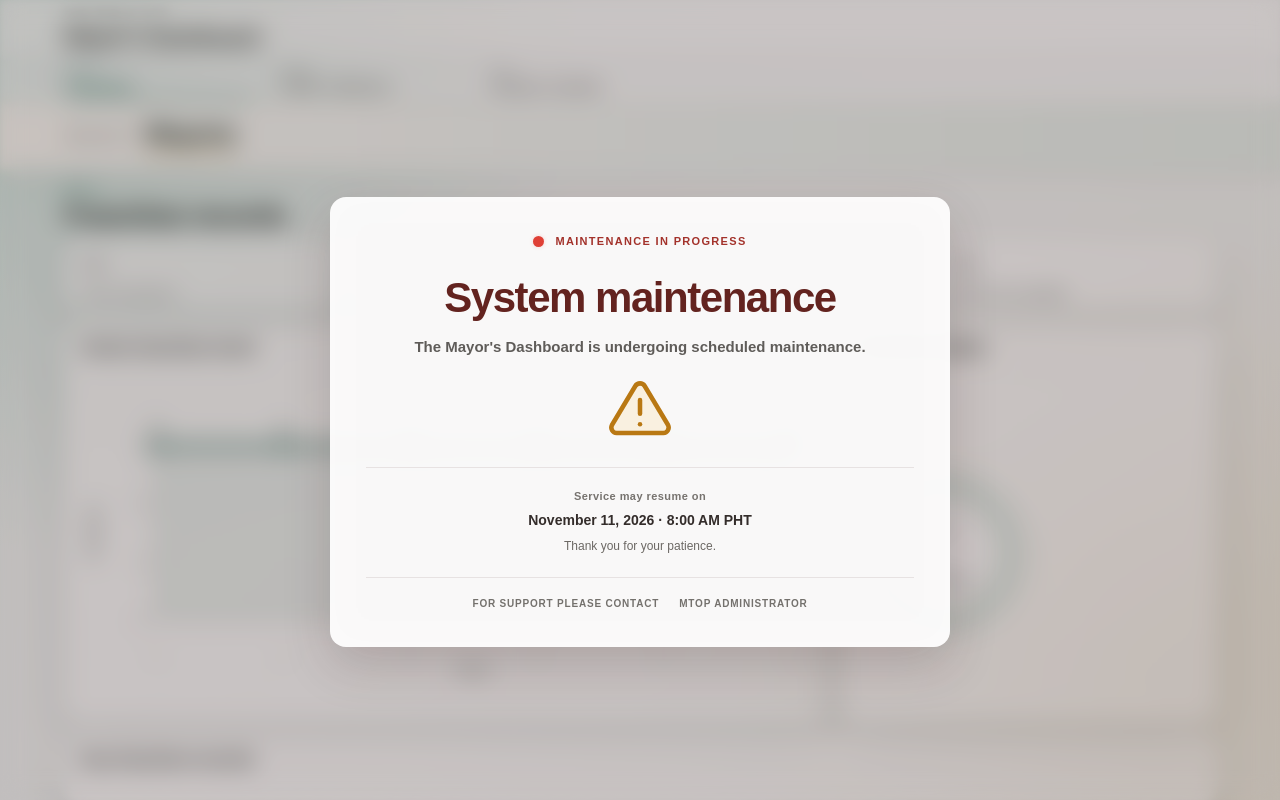
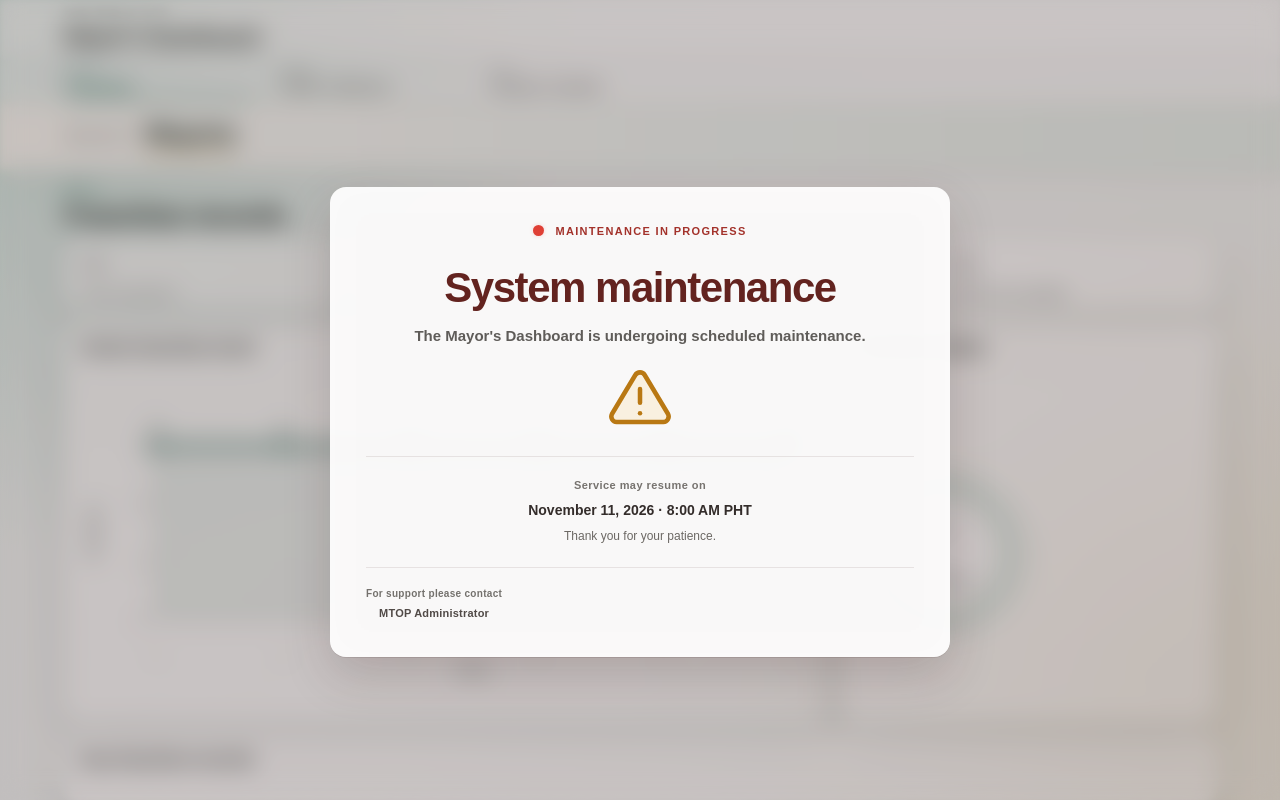
Before and after one commit to SPC-BPLO/mayors-dashboard, a Next.js app: page / in a window 1280 px wide. Built offline with nearby package versions, Linux system fonts and the light colour scheme.

Commit message:
refine maintenance support contact

```diff
--- a/app/globals.css
+++ b/app/globals.css
@@ -86,7 +86,7 @@ footer{font-size:11px}
 .maintenanceNotice{position:relative;width:min(620px,100%);overflow:hidden;padding:36px;color:#241b1a;background:rgba(255,255,255,.94);border:0;border-radius:16px;box-shadow:0 18px 48px rgba(55,27,25,.18);text-align:center;backdrop-filter:blur(18px);-webkit-backdrop-filter:blur(18px)}.maintenanceNotice>*{position:relative;z-index:1}
 .maintenanceIllustration{display:grid;place-items:center;width:72px;height:68px;margin:18px auto 0}.maintenanceWarningIcon{display:block;width:66px;height:66px;color:#b97813;stroke:currentColor;stroke-linecap:round;stroke-linejoin:round;stroke-width:1.65}.maintenanceWarningIcon path:first-child{fill:rgba(246,201,101,.16)}
 .maintenanceStatus{display:flex;align-items:center;gap:11px;color:#a3322b;font-size:11px;font-weight:800;letter-spacing:.12em;text-transform:uppercase}.maintenanceStatus i{position:relative;flex:0 0 11px;width:11px;height:11px;background:#df3f35;border-radius:50%;box-shadow:0 0 8px rgba(223,63,53,.65);animation:maintenanceHeartbeat 1.55s ease-in-out infinite;transform:translateZ(0);will-change:transform,box-shadow}.maintenanceStatus i::before{position:absolute;inset:-6px;border:2px solid rgba(223,63,53,.6);border-radius:50%;content:"";animation:maintenanceGlow 1.55s ease-out infinite;pointer-events:none;will-change:transform,opacity}
-.maintenanceHeader{display:flex;align-items:center;justify-content:center;flex-direction:column;gap:10px}.maintenanceBrand{color:#6f7572;font-size:10px;font-weight:800;letter-spacing:.13em;text-transform:uppercase}.maintenanceCopy{max-width:520px;margin:26px auto 0}.maintenanceNotice h1{color:#63231f;font-size:clamp(30px,4vw,42px);line-height:1.08;letter-spacing:-.035em}.maintenanceCopy p{max-width:500px;margin:14px auto 0;color:#5f5c59;font-size:15px;font-weight:550;line-height:1.6}.maintenanceCopy p+p{margin-top:8px;color:#76716e;font-size:13px;font-weight:500}.maintenanceUpdate{display:grid;grid-template-columns:1fr;place-items:center;gap:6px;margin-top:22px;padding:20px 0 0;border-top:1px solid rgba(111,80,76,.13)}.maintenanceUpdate>span{color:#77736f;font-size:11px;font-weight:750;letter-spacing:.04em}.maintenanceUpdate strong{color:#342d2b;font-size:14px}.maintenanceUpdate p{color:#6c6864;font-size:12px;line-height:1.5}.maintenanceFooter{display:flex;justify-content:center;gap:20px;margin-top:22px;padding:18px 0 0;border-top:1px solid rgba(111,80,76,.13);color:#74716d;background:transparent;font-size:10px;font-weight:750;letter-spacing:.08em;text-transform:uppercase}
+.maintenanceHeader{display:flex;align-items:center;justify-content:center;flex-direction:column;gap:10px}.maintenanceBrand{color:#6f7572;font-size:10px;font-weight:800;letter-spacing:.13em;text-transform:uppercase}.maintenanceCopy{max-width:520px;margin:26px auto 0}.maintenanceNotice h1{color:#63231f;font-size:clamp(30px,4vw,42px);line-height:1.08;letter-spacing:-.035em}.maintenanceCopy p{max-width:500px;margin:14px auto 0;color:#5f5c59;font-size:15px;font-weight:550;line-height:1.6}.maintenanceCopy p+p{margin-top:8px;color:#76716e;font-size:13px;font-weight:500}.maintenanceUpdate{display:grid;grid-template-columns:1fr;place-items:center;gap:6px;margin-top:22px;padding:20px 0 0;border-top:1px solid rgba(111,80,76,.13)}.maintenanceUpdate>span{color:#77736f;font-size:11px;font-weight:750;letter-spacing:.04em}.maintenanceUpdate strong{color:#342d2b;font-size:14px}.maintenanceUpdate p{color:#6c6864;font-size:12px;line-height:1.5}.maintenanceFooter{display:grid;place-items:center;gap:4px;margin-top:22px;padding:18px 0 0;border-top:1px solid rgba(111,80,76,.13);color:#74716d;background:transparent}.maintenanceFooter span{font-size:10px;font-weight:650;letter-spacing:.03em}.maintenanceFooter strong{color:#514a47;font-size:11px;font-weight:750;letter-spacing:.02em}
 @keyframes maintenanceHeartbeat{0%,44%,100%{transform:scale(1);box-shadow:0 0 0 0 rgba(223,63,53,0),0 0 4px rgba(223,63,53,.2)}10%{transform:scale(1.38);box-shadow:0 0 0 5px rgba(223,63,53,.16),0 0 18px rgba(223,63,53,.7)}18%{transform:scale(1.06);box-shadow:0 0 0 2px rgba(223,63,53,.18),0 0 8px rgba(223,63,53,.45)}27%{transform:scale(1.28);box-shadow:0 0 0 4px rgba(223,63,53,.12),0 0 15px rgba(223,63,53,.62)}}
 @keyframes maintenanceGlow{0%,44%,100%{opacity:0;transform:scale(.58)}7%{opacity:.9;transform:scale(.78)}18%{opacity:0;transform:scale(1.42)}23%{opacity:.76;transform:scale(.72)}35%{opacity:0;transform:scale(1.32)}}
 @media(max-width:600px){.reportDashboard>.maintenanceOverlay{padding:74px 18px 24px}.maintenanceNotice{padding:26px 22px;border-radius:14px}.maintenanceIllustration{width:66px;height:62px;margin:16px auto 0}.maintenanceWarningIcon{width:60px;height:60px}.maintenanceCopy{margin-top:22px}.maintenanceCopy p{font-size:14px;line-height:1.55}.maintenanceUpdate{padding-top:18px}.maintenanceFooter{align-items:center;flex-direction:column;gap:5px}}
```
